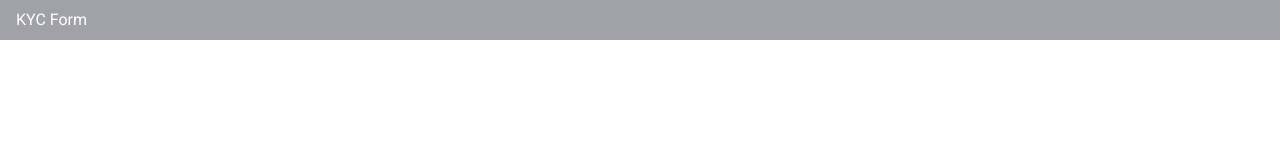
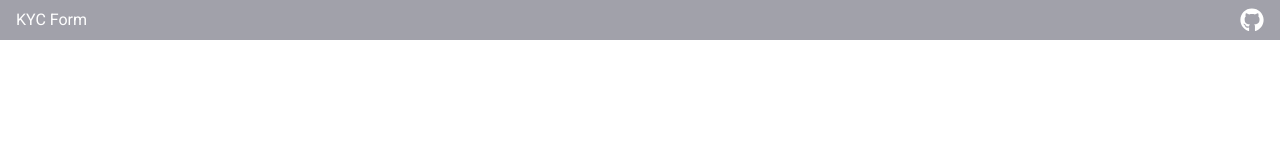
Before and after one commit to TonioCoding/rr-se-hw, a Next.js app: page / in a window 1280 px wide. Shown: the top 160 px of the page. Built offline with nearby package versions, Linux system fonts and the light colour scheme.

Commit message:
added github icon link in navbar

```diff
--- a/src/app/components/Navbar.tsx
+++ b/src/app/components/Navbar.tsx
@@ -1,7 +1,21 @@
+"use client";
+
+import { IconContext } from "react-icons";
+import { FaGithub } from "react-icons/fa";
+
 export default function Navbar() {
   return (
-    <nav className="flex justify-start pl-[1rem] py-[0.5rem] text-white bg-zinc-400">
+    <nav className="flex justify-between px-[1rem] items-center py-[0.5rem] text-white bg-zinc-400">
       <h1>KYC Form</h1>
+      <IconContext.Provider value={{ size: "1.5rem" }}>
+        <a
+          title="github-link"
+          href="https://github.com/TonioCoding/rr-se-hw"
+          className="hover:text-gray-300 transition-all ease-in-out duration-300"
+        >
+          <FaGithub />
+        </a>
+      </IconContext.Provider>
     </nav>
   );
 }
```
